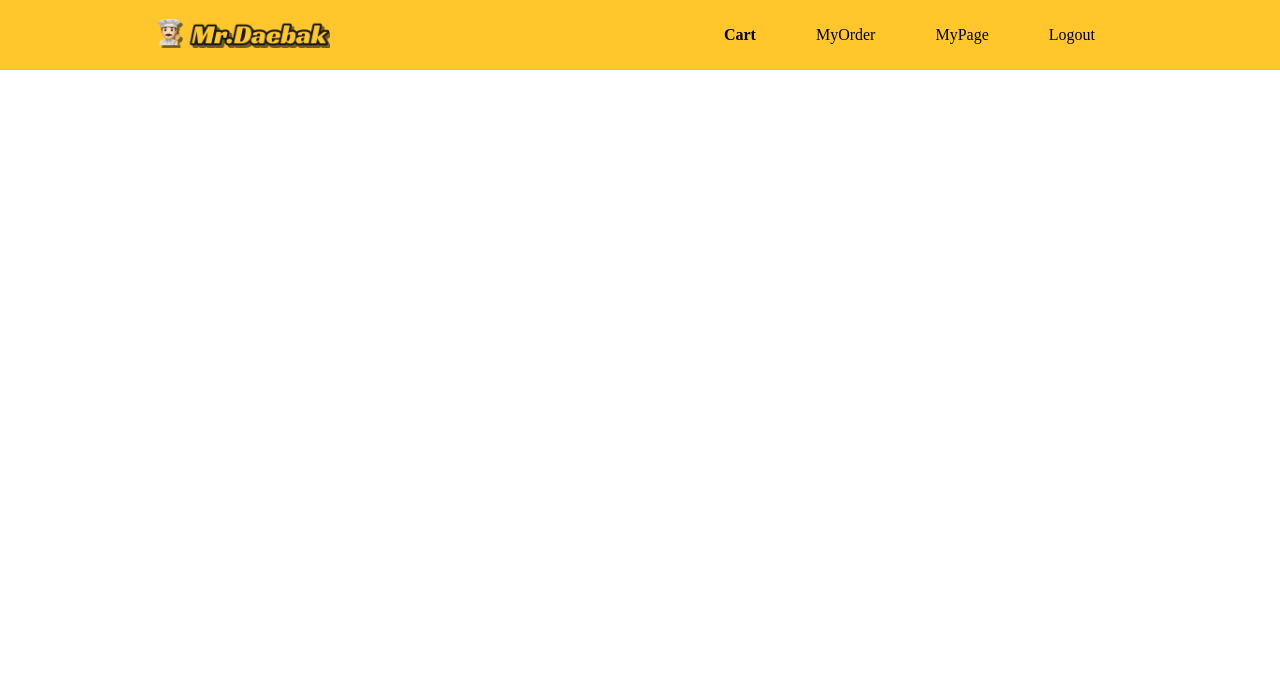
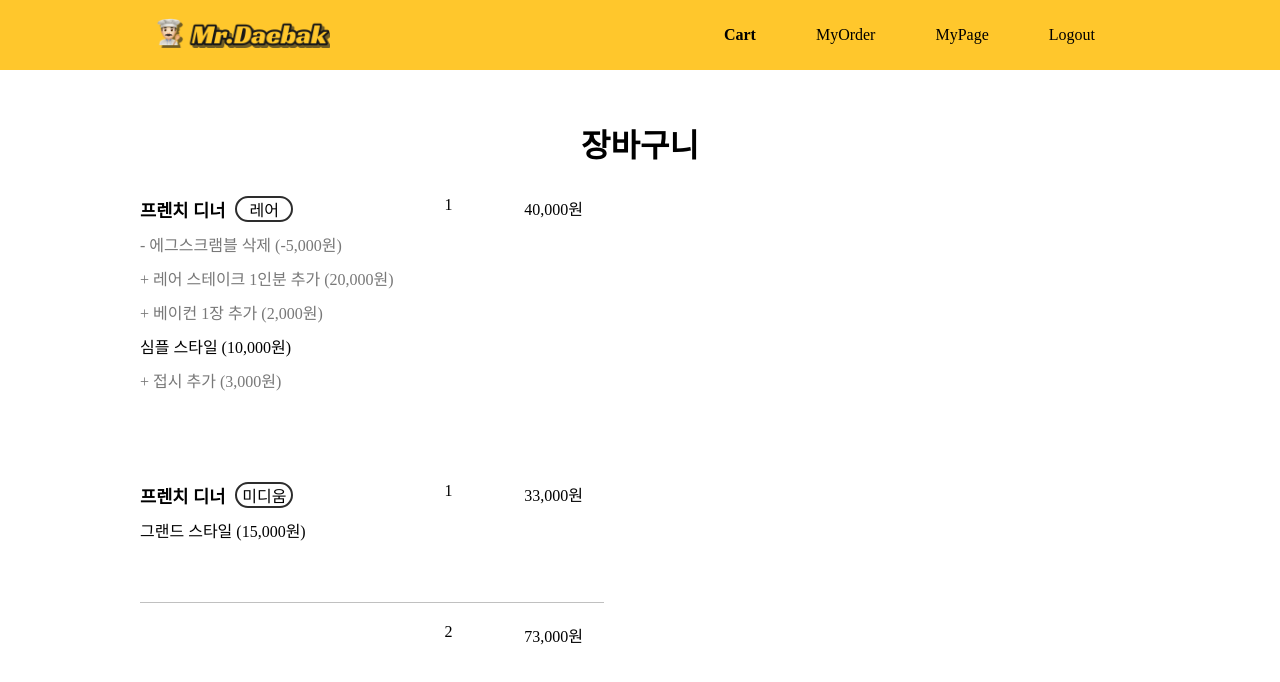
Before and after one commit to gaeguul/cowball-frontend, a React (Create React App) app: page /cart in a window 1280 px wide. Shown: the top 682 px of the page. Built offline with nearby package versions, Linux system fonts and the light colour scheme; the HTML template or start-up script is replaced by a standard one; a web font is replaced by a local one.

Commit message:
[Feat] 고객 페이지에 헤더 추가

```diff
--- a/src/Page/CartPage.js
+++ b/src/Page/CartPage.js
@@ -7,6 +7,58 @@ function CartPage() {
   return (
     <CustomerLayout>
       <Header />
+      <div className='main-container'>
+        <div className='cart-container'>
+          <div className='main-title'>장바구니</div>
+          <div className='dinner-list-container'>
+            <div className='menu-info'>
+              <div className='menu-container'>
+                <div className='dinner'>
+                  <div className='dinner-and-style-container'>
+                    <div className='dinner-title'>
+                      <div className='dinner-name'>프렌치 디너</div>
+                      <div className='steak-degree-container'>
+                        <div className='steak-degree-title'>레어</div>
+                      </div>
+                    </div>
+                    <div className='dinner-option'>
+                      - 에그스크램블 삭제 (-5,000원)
+                    </div>
+                    <div className='dinner-option'>
+                      + 레어 스테이크 1인분 추가 (20,000원)
+                    </div>
+                    <div className='dinner-option'>
+                      + 베이컨 1장 추가 (2,000원)
+                    </div>
+                    <div className='style-name'>심플 스타일 (10,000원)</div>
+                    <div className='style-option'>+ 접시 추가 (3,000원)</div>
+                  </div>
+                  <div className='dinner-number'>1</div>
+                  <div className='dinner-price'>40,000원</div>
+                </div>
+                <div className='dinner'>
+                  <div className='dinner-and-style-container'>
+                    <div className='dinner-title'>
+                      <div className='dinner-name'>프렌치 디너</div>
+                      <div className='steak-degree-container'>
+                        <div className='steak-degree-title'>미디움</div>
+                      </div>
+                    </div>
+                    <div className='style-name'>그랜드 스타일 (15,000원)</div>
+                  </div>
+                  <div className='dinner-number'>1</div>
+                  <div className='dinner-price'>33,000원</div>
+                </div>
+                <div className='total-container'>
+                  <div className='total-number'>2</div>
+                  <div className='total-price'>73,000원</div>
+                </div>
+              </div>
+              <div></div>
+            </div>
+          </div>
+        </div>
+      </div>
     </CustomerLayout>
   );
 }
--- a/src/Page/MyOrderPage.js
+++ b/src/Page/MyOrderPage.js
@@ -1,7 +1,13 @@
 import React from 'react';
+import CustomerLayout from '../Component/CustomerLayout';
+import Header from '../Component/Header';
 
 function MyOrderPage() {
-  return <div>This is MyOrderPage</div>;
+  return (
+    <CustomerLayout>
+      <Header />
+    </CustomerLayout>
+  );
 }
 
 export default MyOrderPage;
--- a/src/Page/MyPage.js
+++ b/src/Page/MyPage.js
@@ -1,7 +1,13 @@
 import React from 'react';
+import CustomerLayout from '../Component/CustomerLayout';
+import Header from '../Component/Header';
 
 function MyPage() {
-  return <div>This is MyPage</div>;
+  return (
+    <CustomerLayout>
+      <Header />
+    </CustomerLayout>
+  );
 }
 
 export default MyPage;
--- a/src/Routes/index.js
+++ b/src/Routes/index.js
@@ -28,7 +28,7 @@ function Router() {
         <Route path='/login' element={<CustomerLoginPage />} />
         <Route path='/signup' element={<CustomerSignupPage />} />
 
-        <Route path='/' element={<MainPage />} />
+        <Route exact path='/' element={<MainPage />} />
         <Route path='/order/:' element={<OrderPage />} />
 
         <Route path='/cart' element={<CartPage />} />
--- a/src/scss/CartPage.scss
+++ b/src/scss/CartPage.scss
@@ -2,3 +2,97 @@
 
 @import './component/customerlayout';
 @import './component/header';
+
+.main-container {
+  display: flex;
+  justify-content: center;
+  padding-top: 50px;
+
+  .cart-container {
+    width: 1000px;
+
+    .main-title {
+      font-size: 2em;
+      font-weight: 600;
+    }
+  }
+}
+
+.menu-info {
+  display: flex;
+  flex-direction: column;
+  align-items: flex-start;
+
+  .menu-container {
+    display: grid;
+    gap: 30px;
+
+    .dinner {
+      display: grid;
+      grid-template-columns: minmax(max-content, 1fr) 50px 100px;
+      gap: 30px;
+
+      .dinner-and-style-container {
+        display: grid;
+        grid-template-columns: auto;
+        gap: 10px;
+
+        > * {
+          display: flex;
+        }
+
+        .dinner-title {
+          display: flex;
+          flex-direction: row;
+          align-items: center;
+
+          .dinner-name {
+            font-size: 1.1em;
+            font-weight: 600;
+          }
+
+          .steak-degree-container {
+            display: flex;
+            justify-content: center;
+            align-items: center;
+
+            box-sizing: border-box;
+
+            min-width: 58px;
+            width: max-content;
+            height: 26px;
+
+            // background: #f3f3f3;
+            border: 2px solid #2d2d2d;
+            border-radius: 15px;
+
+            margin-left: 10px;
+
+            .steak-degree-title {
+              font-weight: 500;
+            }
+          }
+        }
+
+        .style-name {
+          font-weight: 500;
+        }
+
+        .dinner-option,
+        .style-option {
+          color: #787878;
+        }
+      }
+    }
+
+    .total-container {
+      display: grid;
+      justify-content: end;
+      grid-template-columns: 50px 100px;
+      gap: 30px;
+
+      padding-top: 20px;
+      border-top: 1px solid #c0c0c0;
+    }
+  }
+}
--- a/src/scss/MainPage.scss
+++ b/src/scss/MainPage.scss
@@ -36,10 +36,12 @@
         display: flex;
         flex-direction: column;
         justify-content: flex-start;
+
         .dinner-name-ko {
           font-size: 1.1em;
           font-weight: 600;
         }
+
         .dinner-name-en {
           margin-bottom: 10px;
 
@@ -52,7 +54,7 @@
           // text-shadow: 2px 3px 0px #ffc72c;
         }
         .dinner-detail {
-          width: 350px;
+          width: 500px;
         }
       }
     }
```
